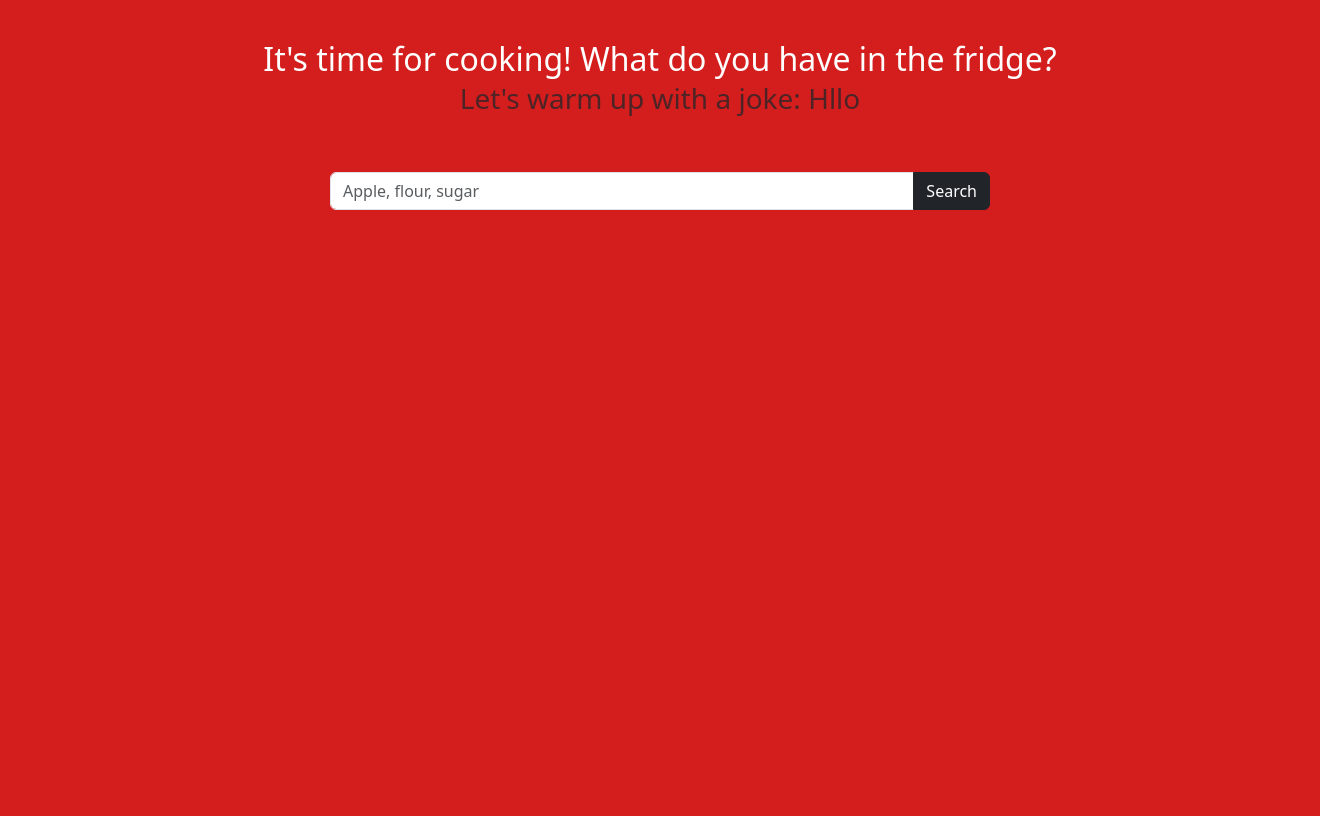
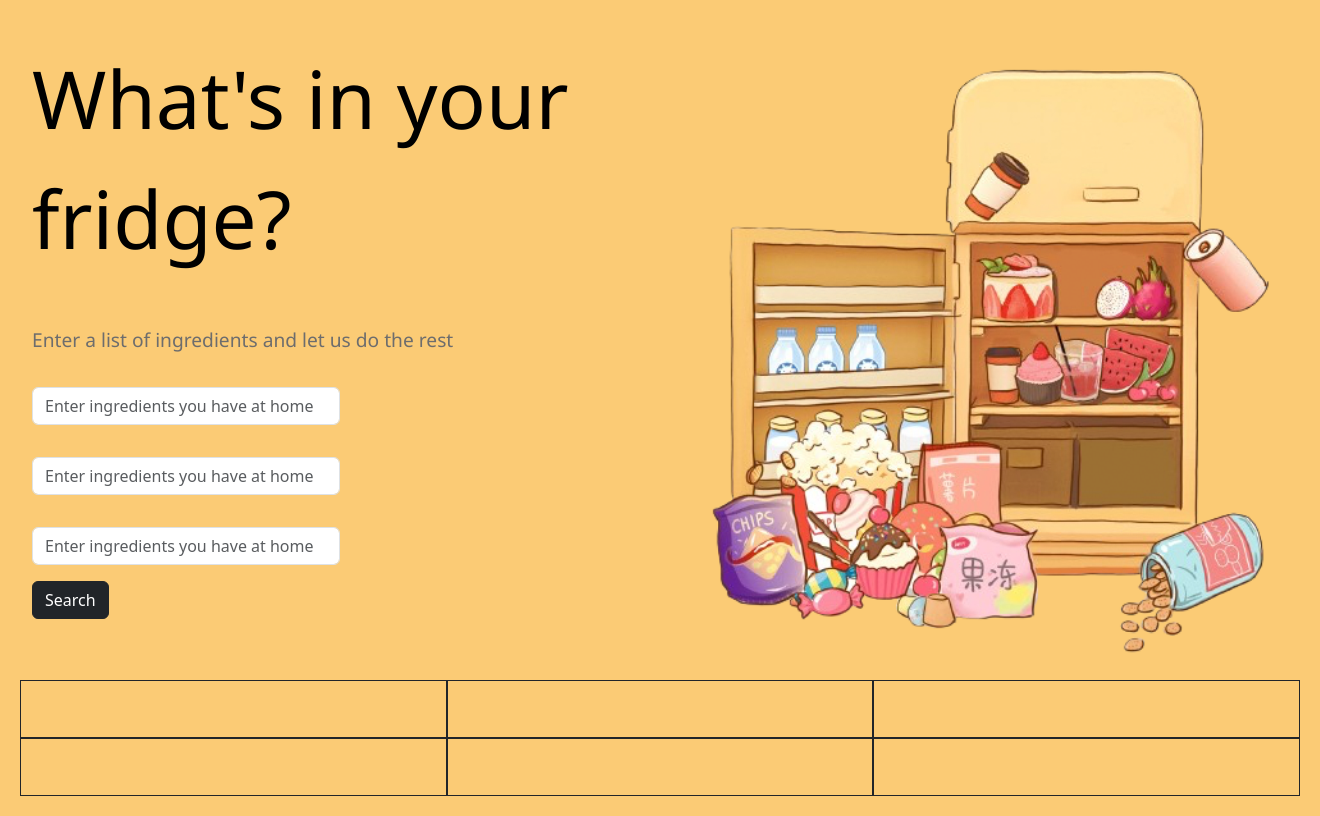
Before and after one commit to suranaaarav/Byte-Bites, a Flask app: page / in a window 1320 px wide. Before the commit the page ends 210 px from the top, so only its background shows below. Run offline with Flask 3, Linux system fonts and the light colour scheme; some libraries are stand-ins or nearby versions.

Commit message:
added layout to homepage

```diff
--- a/static/style.css
+++ b/static/style.css
@@ -1,18 +1,32 @@
 body{
-    background-color: #d41e1e;
+    background-color: #fbcb75;
+}
+
+  p {
+    color: #000000;
+    font-size: 5em;
+    text-align: left;
+    padding: 0;
+    margin: 0;
+    font-family: 'Segoe UI', Tahoma, Geneva, Verdana, sans-serif;
   }
 
-  h2 {
-    color: #ffffff;
+  p.desc{
+    color: #6d6d6d;
+    font-size: 1.2em;
+    text-align: left;
+    font-family: 'Segoe UI', Tahoma, Geneva, Verdana, sans-serif;
   }
 
-  /* .full_form{
-    padding: 10%;
-    width: max-content;
-    height: max-content;
-    border-radius: 5px;
-    background-color: #ffffff;
-  } */
+/* #full_form{
+    margin-top: 10%;
+    margin-left: 50px;
+    border-radius: 10px;
+    border: #ffffff;
+    border-width: 10px;
+    background-color: #fbcb75;
+    padding: 10px;
+} */
 
   .form_recipes{
     transition: transform 0.3s ease;
@@ -30,3 +44,20 @@ body{
     border-radius: 2px;
     transform: translateY(-1px);
   }
+
+  .form-control{
+    margin-top: 2em;
+  }
+
+  .input_button {
+    margin-top: 2%;
+  }
+
+  .row{
+    margin: 20px;
+  }
+
+  #fridge{
+    height: 40em;
+    width: 40em;
+  }
--- a/templates/search.html
+++ b/templates/search.html
@@ -2,22 +2,55 @@
 {% block title %} Recipes searcher {% endblock %}
 {% block body %}
 
-<center>
-    <div class="full_form">
-        <h2 style="padding-top: 3%;">
-            It's time for cooking! What do you have in the fridge? <br>
-            <small class="text-muted"> Let's warm up with a joke: {{ joke }} </small>
-        </h2>
+
+<div class="row">
+    <div id="full_form" class="col-6 col-md-6">
+        <p style="padding-top: 3%">
+            What's in your <br>fridge?<br>
+        </p>
         <br><br>
+        <p class="desc">
+            Enter a list of ingredients and let us do the rest<br>
+        </p>
         <form class="form_recipes" action="/recipes">
-            <div class="input-group mb-3" style="max-width: 50%;">
-                <input type="text" class="form-control" placeholder="Apple, flour, sugar" aria-label="Ingridients" aria-describedby="button-addon2" name="ingridients">
-                <div class="input-group-append">
-                    <button class="btn btn-dark" type="submit" id="button-addon2">Search</button>
-                </div>
+            <div class="input_holder mb-3" style="max-width: 50%;">
+                <input type="text" class="form-control" placeholder="Enter ingredients you have at home" aria-label="Ingridients" aria-describedby="button-addon2" name="ingridients">
+            </div>
+            <div class="input_holder mb-3" style="max-width: 50%;">
+                <input type="text" class="form-control" placeholder="Enter ingredients you have at home" aria-label="Ingridients" aria-describedby="button-addon2" name="ingridients">
+            </div>
+            <div class="input_holder mb-3" style="max-width: 50%;">
+                <input type="text" class="form-control" placeholder="Enter ingredients you have at home" aria-label="Ingridients" aria-describedby="button-addon2" name="ingridients">
+            </div>
+            <div class="input_button">
+                <button class="btn btn-dark" type="submit" id="button-addon2">Search</button>
             </div>
         </form>
     </div>
-</center>
+    <div class="col-6 col-md-6">
+        <img src="/static/fridge_image.png" id="fridge">
+    </div>
+</div>
+
+<div class="row">
+        <div id="cell1" class="col-6 col-md-4 text-center border border-dark p-3">
+            <img src="">
+        </div>
+        <div id="cell2" class="col-6 col-md-4 text-center border border-dark p-3">
+            <img src="">
+        </div>
+        <div id="cell3" class="col-6 col-md-4 text-center border border-dark p-3">
+            <img src="">
+        </div>
+        <div id="cell4" class="col-6 col-md-4 text-center border border-dark p-3">
+            <img src="">
+        </div>
+        <div id="cell5" class="col-6 col-md-4 text-center border border-dark p-3">
+            <img src="">
+        </div>
+        <div id="cell6" class="col-6 col-md-4 text-center border border-dark p-3">
+            <img src="">
+        </div>
+</div>
 
 {% endblock %}
```
Also changed, not shown: static/fridge_image.png (added), 2 other files.
